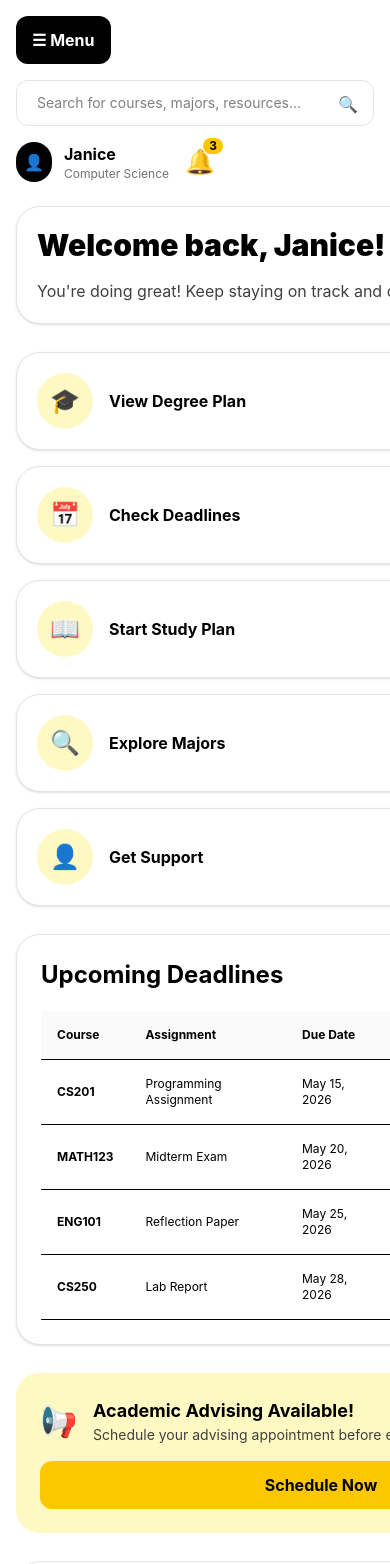
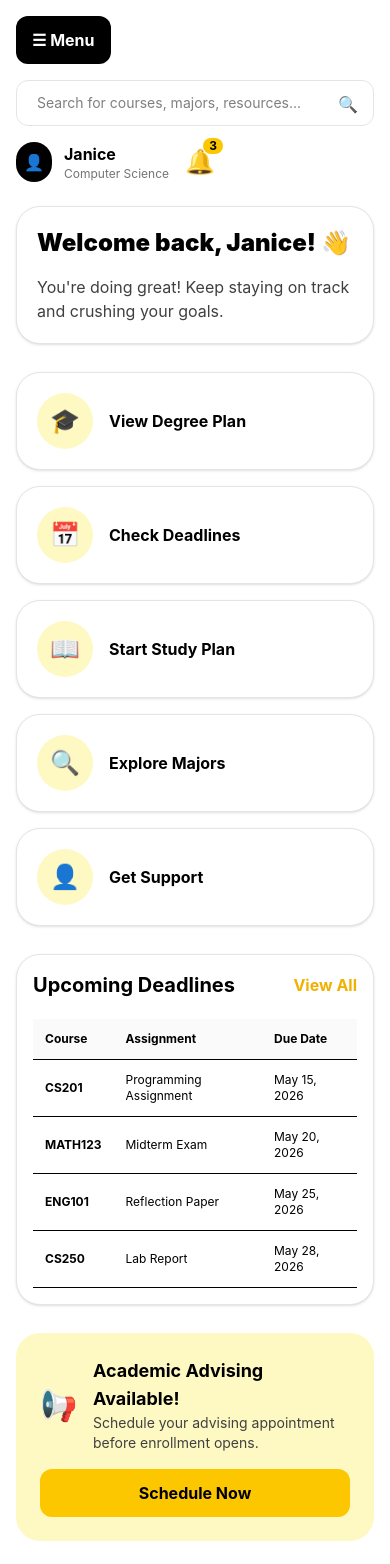
Before and after one commit to josuealfar38475/First-Gen-Assistances, a React (Vite) app: page / in a window 390 px wide. Shown: the top 1564 px of the page. Built offline with nearby package versions, Linux system fonts and the light colour scheme.

Commit message:
Fix responsive mobile layout

```diff
--- a/src/App.jsx
+++ b/src/App.jsx
@@ -40,8 +40,8 @@ function App() {
 
   //Displayed onto the website
   return (
-    <main className="min-h-screen bg-black p-0 font-sans text-black sm:p-4">
-  <div className="mx-auto flex min-h-screen w-full overflow-hidden bg-white shadow-2xl sm:min-h-[95vh] sm:max-w-7xl sm:rounded-[2rem]">
+    <main className="min-h-screen w-full overflow-x-hidden bg-white p-0 font-sans text-black sm:bg-black sm:p-4">
+      <div className="mx-auto flex min-h-screen w-full max-w-full overflow-hidden bg-white shadow-2xl sm:min-h-[95vh] sm:max-w-7xl sm:rounded-[2rem]">
         <aside className="hidden w-64 bg-neutral-950 p-6 text-white lg:block">
           <div className="flex items-center gap-3">
             <div className="rounded-xl bg-yellow-400 p-2 text-black">🎓</div>
@@ -96,7 +96,7 @@ function App() {
         </aside>
 
         <section className="w-full min-w-0 flex-1 overflow-x-hidden overflow-y-auto bg-white p-4 sm:p-5 lg:p-8">
-          <header className="flex flex-col gap-4 lg:flex-row lg:items-center lg:justify-between">
+          <header className="flex min-w-0 flex-col gap-4 lg:flex-row lg:items-center lg:justify-between">
             <button
               onClick={() => setMobileMenuOpen(!mobileMenuOpen)}
               className="flex w-fit items-center gap-2 rounded-xl bg-black px-4 py-3 font-bold text-white lg:hidden"
@@ -104,7 +104,7 @@ function App() {
               ☰ Menu
             </button>
             {mobileMenuOpen && (
-              <div className="rounded-2xl border border-neutral-200 bg-white p-3 shadow-lg lg:hidden">
+              <div className="w-full rounded-2xl border border-neutral-200 bg-white p-3 shadow-lg lg:hidden">
                 {navItems.map((item) => (
                   <button
                     key={item}
@@ -123,7 +123,7 @@ function App() {
                 ))}
               </div>
             )}
-            <div className="relative w-full lg:max-w-xl">
+            <div className="relative w-full min-w-0 lg:max-w-xl">
               <input
                 value={search}
                 onChange={(e) => setSearch(e.target.value)}
@@ -232,8 +232,8 @@ function App() {
             </div>
           </header>
 
-          <div className={`mt-6 grid gap-6 sm:mt-8 sm:gap-8 ${page === "Dashboard" ? "xl:grid-cols-[1fr_360px]" : ""}`}>
-            <div className="space-y-7">
+          <div className={`mt-6 grid w-full min-w-0 gap-6 sm:mt-8 sm:gap-8 ${page === "Dashboard" ? "xl:grid-cols-[minmax(0,1fr)_360px]" : ""}`}>
+            <div className="min-w-0 space-y-7">
               {page === "Dashboard" && <Dashboard setPage={setPage} />}
               {page === "Degree Planner" && (
                 <DegreePlanner
@@ -274,11 +274,11 @@ const icons = {
 function Dashboard({ setPage }) {
   return (
     <>
-      <div className="rounded-3xl border border-neutral-200 bg-white p-5 shadow-sm sm:p-8">
-        <div className="grid gap-6 md:grid-cols-[1fr_260px] md:items-center">
-          <div>
-            <h2 className="text-3xl font-black sm:text-4xl">Welcome back, Janice! 👋</h2>
-            <p className="mt-4 max-w-xl text-base text-neutral-700 sm:text-lg">
+      <div className="w-full max-w-full overflow-hidden rounded-3xl border border-neutral-200 bg-white p-5 shadow-sm sm:p-8">
+        <div className="grid min-w-0 gap-6 md:grid-cols-[minmax(0,1fr)_260px] md:items-center">
+          <div className="min-w-0">
+            <h2 className="break-words text-2xl font-black sm:text-4xl">Welcome back, Janice! 👋</h2>
+            <p className="mt-4 max-w-full break-words text-base text-neutral-700 sm:max-w-xl sm:text-lg">
               You're doing great! Keep staying on track and crushing your goals.
             </p>
           </div>
@@ -286,7 +286,7 @@ function Dashboard({ setPage }) {
         </div>
       </div>
 
-      <div className="grid grid-cols-1 gap-4 sm:grid-cols-2 lg:grid-cols-5">
+      <div className="grid w-full grid-cols-1 gap-4 sm:grid-cols-2 lg:grid-cols-5">
         <ActionCard icon="🎓" label="View Degree Plan" onClick={() => setPage("Degree Planner")} />
         <ActionCard icon="📅" label="Check Deadlines" onClick={() => setPage("Calendar")} />
         <ActionCard icon="📖" label="Start Study Plan" onClick={() => setPage("Exam Prep")} />
@@ -327,16 +327,16 @@ function DegreePlanner({ courses, setCourses, recommended, setRecommended }) {
   }
 
   return (
-    <div className="rounded-3xl border border-neutral-200 bg-white p-8 shadow-sm">
-      <h2 className="text-4xl font-black">Degree Planner</h2>
-      <p className="mt-4 text-lg text-neutral-700">Computer Science progress: {courses.length * 25}%</p>
+    <div className="rounded-3xl border border-neutral-200 bg-white p-5 shadow-sm sm:p-8">
+      <h2 className="text-3xl font-black sm:text-4xl">Degree Planner</h2>
+      <p className="mt-4 text-base text-neutral-700 sm:text-lg">Computer Science progress: {courses.length * 25}%</p>
 
       <div className="mt-4 h-4 rounded-full bg-neutral-200">
         <div className="h-4 rounded-full bg-yellow-400" style={{ width: `${courses.length * 25}%` }}></div>
       </div>
 
       <h3 className="mt-8 text-2xl font-bold">Current Classes</h3>
-      <div className="grid grid-cols-1 gap-4 sm:grid-cols-2 lg:grid-cols-5">
+      <div className="mt-4 grid grid-cols-1 gap-4 md:grid-cols-2">
         {courses.map((course) => (
           <div key={course} className="rounded-3xl border border-neutral-200 bg-white p-6 shadow-sm">
             ✅ {course}
@@ -365,9 +365,9 @@ function DegreePlanner({ courses, setCourses, recommended, setRecommended }) {
 //Major Exploration Tab
 function MajorExploration() {
   return (
-    <div className="rounded-3xl border border-neutral-200 bg-white p-8 shadow-sm">
-      <h2 className="text-4xl font-black">Major Exploration</h2>
-      <p className="mt-4 text-lg text-neutral-700">Search and compare majors based on your interests.</p>
+    <div className="rounded-3xl border border-neutral-200 bg-white p-5 shadow-sm sm:p-8">
+      <h2 className="text-3xl font-black sm:text-4xl">Major Exploration</h2>
+      <p className="mt-4 text-base text-neutral-700 sm:text-lg">Search and compare majors based on your interests.</p>
 
       <input className="mt-6 w-full rounded-xl border border-neutral-200 px-5 py-3 text-sm outline-none focus:border-yellow-400" placeholder="Search majors or courses..." />
 
@@ -383,9 +383,9 @@ function MajorExploration() {
 //Exam Preparation Tab
 function ExamPrep() {
   return (
-    <div className="rounded-3xl border border-neutral-200 bg-white p-8 shadow-sm">
-      <h2 className="text-4xl font-black">Exam Prep</h2>
-      <p className="mt-4 text-lg text-neutral-700">Your MATH123 midterm is next week.</p>
+    <div className="rounded-3xl border border-neutral-200 bg-white p-5 shadow-sm sm:p-8">
+      <h2 className="text-3xl font-black sm:text-4xl">Exam Prep</h2>
+      <p className="mt-4 text-base text-neutral-700 sm:text-lg">Your MATH123 midterm is next week.</p>
 
       <div className="mt-8 space-y-4">
         <Prep text="Monday, 6:00 PM - Review notes" />
@@ -400,9 +400,9 @@ function ExamPrep() {
 //Resources Tab
 function Resources() {
   return (
-    <div className="rounded-3xl border border-neutral-200 bg-white p-8 shadow-sm">
-      <h2 className="text-4xl font-black">Resources</h2>
-      <p className="mt-4 text-lg text-neutral-700">Find support without needing to know where to start.</p>
+    <div className="rounded-3xl border border-neutral-200 bg-white p-5 shadow-sm sm:p-8">
+      <h2 className="text-3xl font-black sm:text-4xl">Resources</h2>
+      <p className="mt-4 text-base text-neutral-700 sm:text-lg">Find support without needing to know where to start.</p>
 
       <div className="mt-8 grid grid-cols-1 gap-4 md:grid-cols-2">
         <Resource text="📘 Tutoring Services" />
@@ -418,9 +418,9 @@ function Resources() {
 //Calendar Tab
 function Calendar() {
   return (
-    <div className="rounded-3xl border border-neutral-200 bg-white p-8 shadow-sm">
-      <h2 className="text-4xl font-black">Calendar</h2>
-      <p className="mt-4 text-lg text-neutral-700">Your upcoming academic deadlines are shown below.</p>
+    <div className="rounded-3xl border border-neutral-200 bg-white p-5 shadow-sm sm:p-8">
+      <h2 className="text-3xl font-black sm:text-4xl">Calendar</h2>
+      <p className="mt-4 text-base text-neutral-700 sm:text-lg">Your upcoming academic deadlines are shown below.</p>
       <div className="mt-8">
         <DeadlineTable />
       </div>
@@ -431,8 +431,8 @@ function Calendar() {
 //Notifications Tab
 function Notifications() {
   return (
-    <div className="rounded-3xl border border-neutral-200 bg-white p-8 shadow-sm">
-      <h2 className="text-4xl font-black">Notifications</h2>
+    <div className="rounded-3xl border border-neutral-200 bg-white p-5 shadow-sm sm:p-8">
+      <h2 className="text-3xl font-black sm:text-4xl">Notifications</h2>
       <div className="mt-8 space-y-4">
         <Notification title="Assignment Due Tomorrow" text="CS201 Programming Assignment is due May 15 at 11:59 PM." />
         <Notification title="Midterm Reminder" text="MATH123 midterm is scheduled for May 20. Start your study plan this week." />
@@ -445,11 +445,11 @@ function Notifications() {
 //Contact Info Tab
 function Contact() {
   return (
-    <div className="rounded-3xl border border-neutral-200 bg-white p-8 shadow-sm">
-      <h2 className="text-4xl font-black">Contact Us</h2>
-      <p className="mt-4 text-lg text-neutral-700">For additional questions, contact the FirstGen Planner support team.</p>
+    <div className="rounded-3xl border border-neutral-200 bg-white p-5 shadow-sm sm:p-8">
+      <h2 className="text-3xl font-black sm:text-4xl">Contact Us</h2>
+      <p className="mt-4 text-base text-neutral-700 sm:text-lg">For additional questions, contact the FirstGen Planner support team.</p>
 
-      <div className="mt-8 grid gap-4 md:grid-cols-2">
+      <div className="mt-8 grid grid-cols-1 gap-4 md:grid-cols-2">
         <Resource text="📧 Email: support@firstgenplanner.edu" />
         <Resource text="📞 Phone: (555) 123-4567" />
         <Resource text="🏫 Office: Student Success Center, Room 204" />
@@ -460,7 +460,7 @@ function Contact() {
         <h3 className="text-xl font-bold">Send a Message</h3>
         <input className="mt-4 w-full rounded-xl border p-3" placeholder="Your name" />
         <input className="mt-3 w-full rounded-xl border p-3" placeholder="Your email" />
-        <textarea className="mt-3 w-full rounded-xl border p-3" placeholder="What do you need help with?"></textarea>
+        <textarea className="mt-3 min-h-28 w-full rounded-xl border p-3" placeholder="What do you need help with?"></textarea>
         <button className="mt-4 rounded-xl bg-yellow-400 px-6 py-3 font-bold hover:bg-yellow-300">Submit</button>
       </div>
     </div>
@@ -473,13 +473,13 @@ function ActionCard({ icon, label, onClick }) {
   return (
     <button
       onClick={onClick}
-      className="flex w-full items-center gap-4 rounded-3xl border border-neutral-200 bg-white p-5 text-left shadow-sm transition hover:-translate-y-1 hover:border-yellow-400 hover:shadow-md sm:block sm:text-center"
+      className="flex w-full max-w-full items-center gap-4 rounded-3xl border border-neutral-200 bg-white p-5 text-left shadow-sm transition hover:-translate-y-1 hover:border-yellow-400 hover:shadow-md sm:block sm:text-center"
     >
       <div className="flex h-14 w-14 shrink-0 items-center justify-center rounded-full bg-yellow-100 text-2xl sm:mx-auto sm:mb-3 sm:h-16 sm:w-16 sm:text-3xl">
         {icon}
       </div>
 
-      <p className="break-words font-bold">{label}</p>
+      <p className="min-w-0 break-words font-bold">{label}</p>
     </button>
   )
 }
@@ -487,24 +487,24 @@ function ActionCard({ icon, label, onClick }) {
 //Deadline table being displayed
 function DeadlineTable({ setPage }) {
   return (
-    <div className="rounded-3xl border border-neutral-200 bg-white p-6 shadow-sm">
-      <div className="mb-5 flex items-center justify-between">
-        <h3 className="text-2xl font-bold">Upcoming Deadlines</h3>
+    <div className="w-full max-w-full rounded-3xl border border-neutral-200 bg-white p-4 shadow-sm sm:p-6">
+      <div className="mb-5 flex items-center justify-between gap-4">
+        <h3 className="text-xl font-bold sm:text-2xl">Upcoming Deadlines</h3>
         {setPage && (
-          <button onClick={() => setPage("Calendar")} className="font-bold text-yellow-500">
+          <button onClick={() => setPage("Calendar")} className="shrink-0 font-bold text-yellow-500">
             View All
           </button>
         )}
       </div>
-      <div className="overflow-x-auto">
-        <table className="w-full min-w-[560px] border-collapse text-left text-xs sm:min-w-[700px] sm:text-sm">
+      <div className="w-full max-w-full overflow-x-auto">
+        <table className="w-full min-w-[520px] border-collapse text-left text-xs sm:min-w-[700px] sm:text-sm">
           <thead>
             <tr className="border-b bg-neutral-50">
-              <th className="p-4">Course</th>
-              <th className="p-4">Assignment</th>
-              <th className="p-4">Due Date</th>
-              <th className="p-4">Priority</th>
-              <th className="p-4">Status</th>
+              <th className="p-3 sm:p-4">Course</th>
+              <th className="p-3 sm:p-4">Assignment</th>
+              <th className="p-3 sm:p-4">Due Date</th>
+              <th className="p-3 sm:p-4">Priority</th>
+              <th className="p-3 sm:p-4">Status</th>
             </tr>
           </thead>
           <tbody>
@@ -526,13 +526,13 @@ function Deadline({ course, assignment, date, priority, status }) {
 
   return (
     <tr className="border-b">
-      <td className="p-4 font-bold">{course}</td>
-      <td className="p-4">{assignment}</td>
-      <td className="p-4">{date}</td>
-      <td className="p-4">
+      <td className="p-3 font-bold sm:p-4">{course}</td>
+      <td className="p-3 sm:p-4">{assignment}</td>
+      <td className="p-3 sm:p-4">{date}</td>
+      <td className="p-3 sm:p-4">
         <span className={`rounded-lg px-3 py-1 text-xs font-bold ${priorityStyle}`}>{priority}</span>
       </td>
-      <td className="p-4">
+      <td className="p-3 sm:p-4">
         <span className="rounded-lg bg-yellow-100 px-3 py-1 text-xs font-bold text-yellow-700">{status}</span>
       </td>
     </tr>
@@ -542,7 +542,7 @@ function Deadline({ course, assignment, date, priority, status }) {
 //Contact information at the bottom
 function ContactStrip({ setPage }) {
   return (
-    <div className="flex flex-col gap-4 rounded-3xl border border-neutral-200 p-6 md:flex-row md:items-center md:justify-between">
+    <div className="flex flex-col gap-4 rounded-3xl border border-neutral-200 p-5 sm:p-6 md:flex-row md:items-center md:justify-between">
       <div className="flex items-center gap-4">
         <div className="text-4xl">✉️</div>
         <div>
@@ -569,19 +569,19 @@ function Major({ title, text }) {
 
 //Exam preparation colleration
 function Prep({ text }) {
-  return <div className="rounded-3xl border border-yellow-300 bg-yellow-100 p-6 shadow-sm">{text}</div>
+  return <div className="rounded-3xl border border-yellow-300 bg-yellow-100 p-5 shadow-sm sm:p-6">{text}</div>
 }
 
 //Resources Tab
 function Resource({ text }) {
-  return <div className="rounded-3xl border border-neutral-200 bg-white p-6 shadow-sm">{text}</div>
+  return <div className="rounded-3xl border border-neutral-200 bg-white p-5 shadow-sm sm:p-6">{text}</div>
 }
 
 
 //Notification display
 function Notification({ title, text }) {
   return (
-    <div className="rounded-3xl border border-yellow-300 bg-yellow-100 p-6 shadow-sm">
+    <div className="rounded-3xl border border-yellow-300 bg-yellow-100 p-5 shadow-sm sm:p-6">
       <h3 className="font-bold">{title}</h3>
       <p className="mt-2 text-sm text-neutral-700">{text}</p>
     </div>
@@ -592,7 +592,7 @@ function Notification({ title, text }) {
 //Analytics Panle showing the users information about studying
 function AnalyticsPanel() {
   return (
-    <aside className="space-y-5">
+    <aside className="min-w-0 space-y-5">
       <h3 className="text-2xl font-bold">Your Analytics</h3>
       <PanelCard title="Degree Progress" value="65% Complete">
         <div className="mt-4 h-4 rounded-full bg-neutral-200">
@@ -631,7 +631,7 @@ function AnalyticsPanel() {
 
 function PanelCard({ title, value, children }) {
   return (
-    <div className="rounded-3xl border border-neutral-200 bg-white p-6 shadow-sm">
+    <div className="rounded-3xl border border-neutral-200 bg-white p-5 shadow-sm sm:p-6">
       <div className="flex items-center justify-between">
         <h4 className="font-bold">{title}</h4>
         <span className="font-bold text-yellow-500">{value}</span>
--- a/src/index.css
+++ b/src/index.css
@@ -5,3 +5,15 @@
 body {
   font-family: 'Inter', sans-serif;
 }
+
+html,
+body,
+#root {
+  width: 100%;
+  min-height: 100%;
+  overflow-x: hidden;
+}
+
+* {
+  box-sizing: border-box;
+}
```
